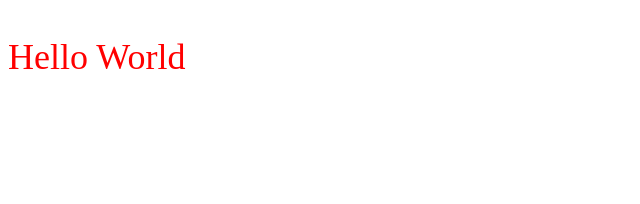
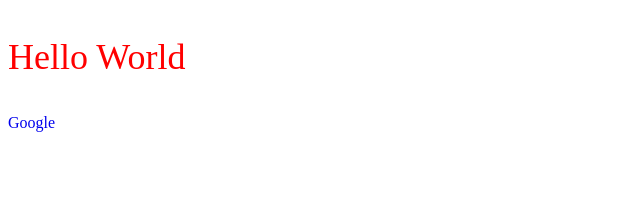
Before and after one commit to sgolovine/sunny.gg, a Preact app: page / in a window 1280 px wide. Shown: the top 204 px of the page, without its empty margins (0-640 px from the left). Built offline with nearby package versions, Linux system fonts and the light colour scheme.

Commit message:
Added sample component

```diff
--- a/src/App.js
+++ b/src/App.js
@@ -1,5 +1,6 @@
 import { html } from "htm/preact";
 import { css } from "emotion";
+import { Link } from "./Components";
 
 const helloStyle = css`
   font-size: 36px;
@@ -9,5 +10,6 @@ const helloStyle = css`
 export const App = () => html`
   <div>
     <p className=${helloStyle}>Hello World</p>
+    <${Link} to="http://www.google.com" name="Google" />
   </div>
 `;
--- /dev/null
+++ b/src/Components.js
@@ -0,0 +1,10 @@
+import { html } from "htm/preact";
+import { css } from "emotion";
+
+const linkStyle = css`
+  text-decoration: none;
+`;
+
+export const Link = ({ name, to }) => html`
+  <a className=${linkStyle} href=${to}>${name}</a>
+`;
```
